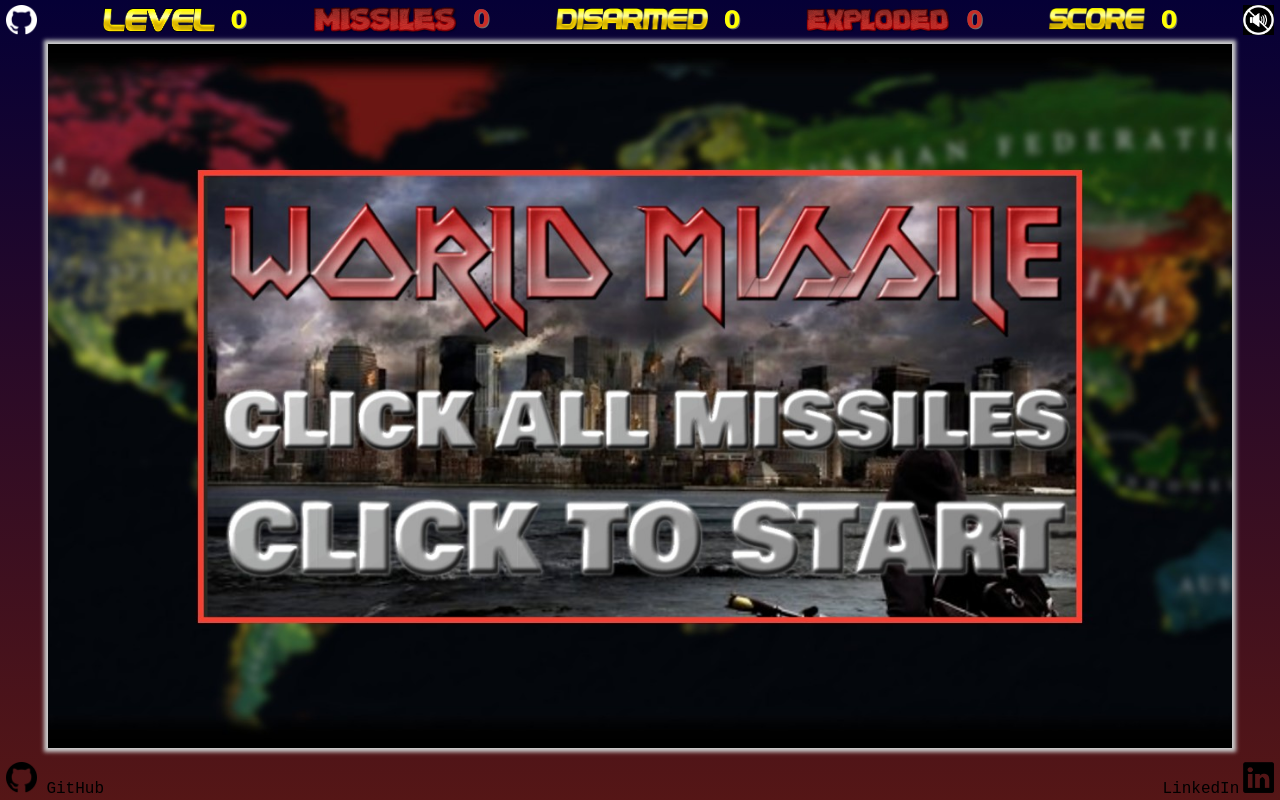
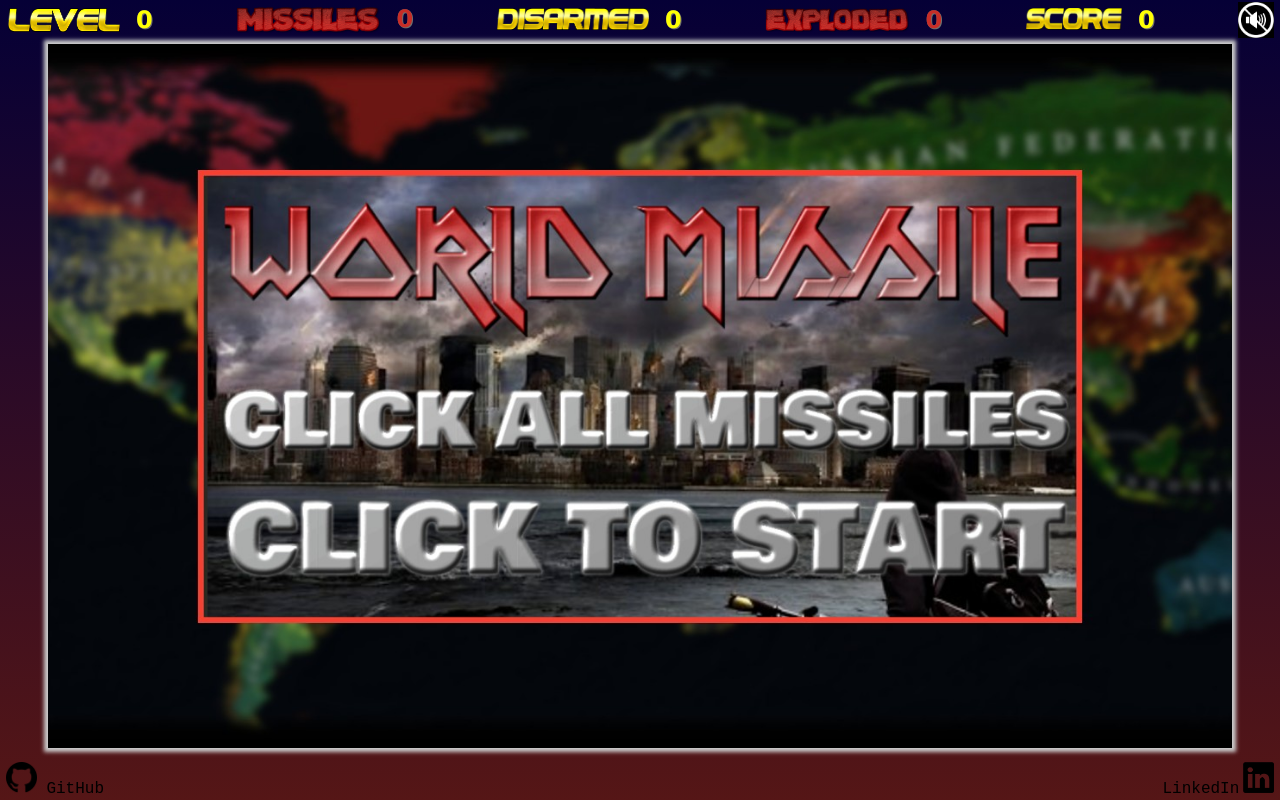
Before and after one commit to droid4alex/world-missile, a website built with webpack: page index.html in a window 1280 px wide. Built offline with nearby package versions, Linux system fonts and the light colour scheme.

Commit message:
Updates music icon, game stats div

```diff
--- a/index.html
+++ b/index.html
@@ -22,11 +22,11 @@
     <img id="world-map" src="https://github.com/droid4alex/world-missile/blob/main/src/world-map.jpg?raw=true" alt="WorldMapImg"></img>
     <img id="missile" src="https://raw.githubusercontent.com/droid4alex/world-missile/main/src/missile.png" alt="MissileImg"></img>
     <div id="header">
-      <div id="github-white">
+      <!-- <div id="github-white">
         <a href="https://github.com/droid4alex" target="_blank" rel="noreferrer">
           <img id="github-img-white" src="https://raw.githubusercontent.com/droid4alex/world-missile/main/src/iconfinder_mark-github_298822-white.png" alt="GithubImg">
         </a>
-      </div>
+      </div> -->
       <div style="display: flex;">
         <img id="level-count-img" src="https://github.com/droid4alex/world-missile/blob/main/src/level.png?raw=true" alt="LevelImg"></img><div id="level-count">0</div>
       </div>
--- a/src/main.css
+++ b/src/main.css
@@ -39,6 +39,7 @@
 #level-count-img{
   width: 14vh;
   margin-right: 2vh;
+  margin-left: 1vh;
 }
 #level-count {
   display: block;
@@ -91,7 +92,7 @@
 
 #buttonAudio{
   margin-right: 0.8vh;
-  height: 3.8vh;
+  height: 4.4vh;
   cursor: pointer;
 }
 
@@ -130,6 +131,7 @@
 #github-white {
   display: block;
   text-align: left;
+  width: 0.0001%;
 }
 
 #fps {
```
Also changed, not shown: src/music-on.PNG (added).
